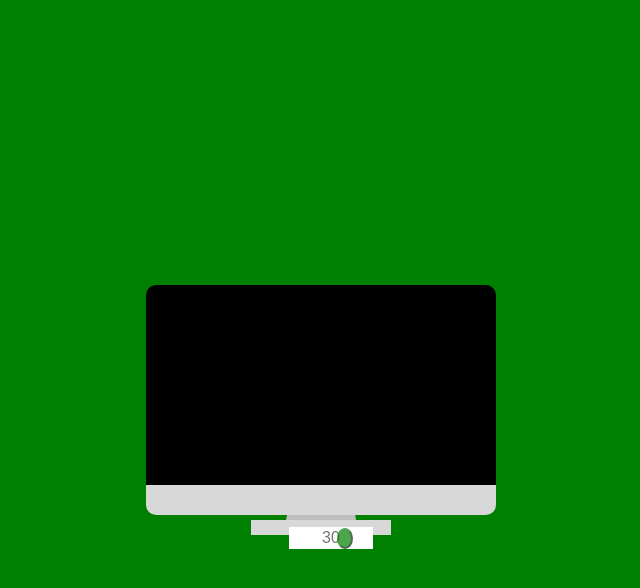
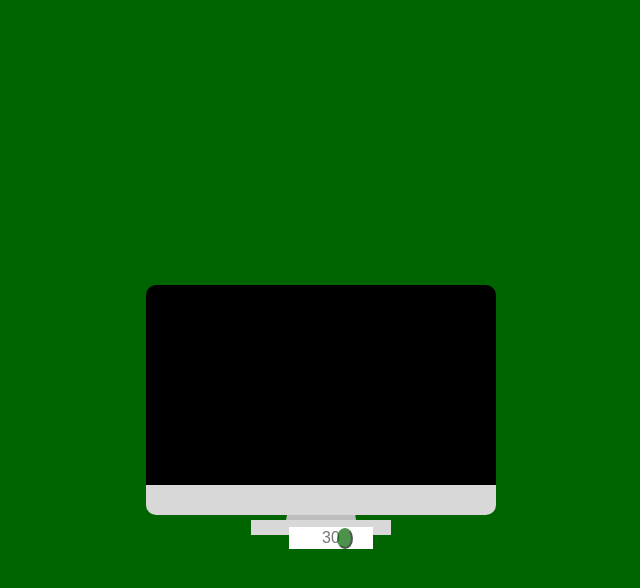
Before and after one commit to ODerkachCo/fahrenheit, a plain HTML site: page index.html in a window 1280 px wide. In both pictures the pointer is over the input 664 px from the left and 538 px from the top of the page. Shown: the whole page, without its empty margins (319-959 px from the left). Drawn offline with Linux system fonts and the light colour scheme.

Commit message:
change colors to hex code

```diff
--- a/style.css
+++ b/style.css
@@ -1,5 +1,5 @@
 * {
-	background: green;
+	background: #006400;
 }
 
 #demo {
@@ -63,12 +63,12 @@
 	background: #000;
 	opacity: .7;
 	border-color: #000;
-	color: white;
+	color: #fff;
 	border-radius: 50%;
 }
 [type=button]:hover {
-	background: green;
+	background: #006400;
 	cursor: pointer;
-	border-color: green;
+	border-color: #006400;
 	outline: none;
 }
```
